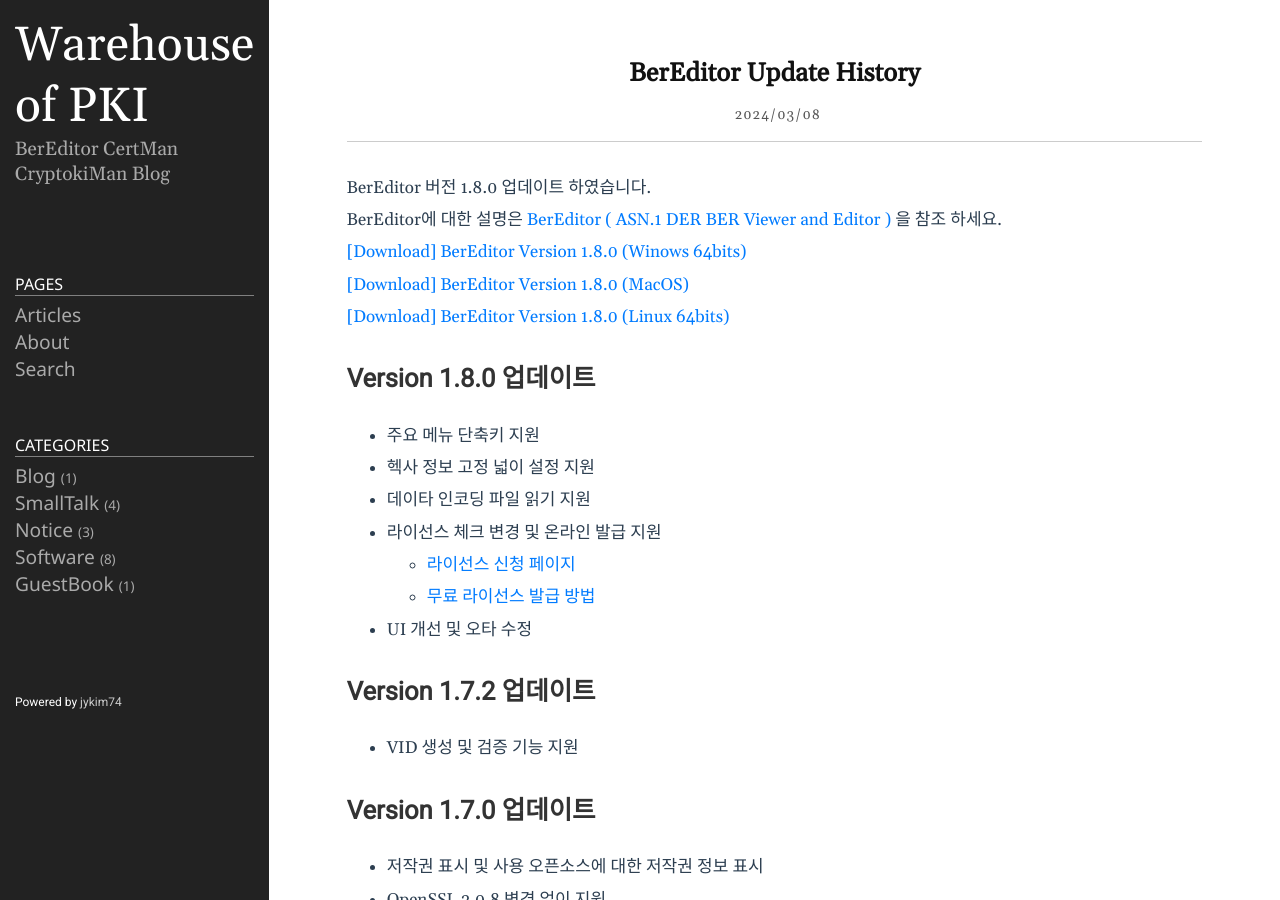
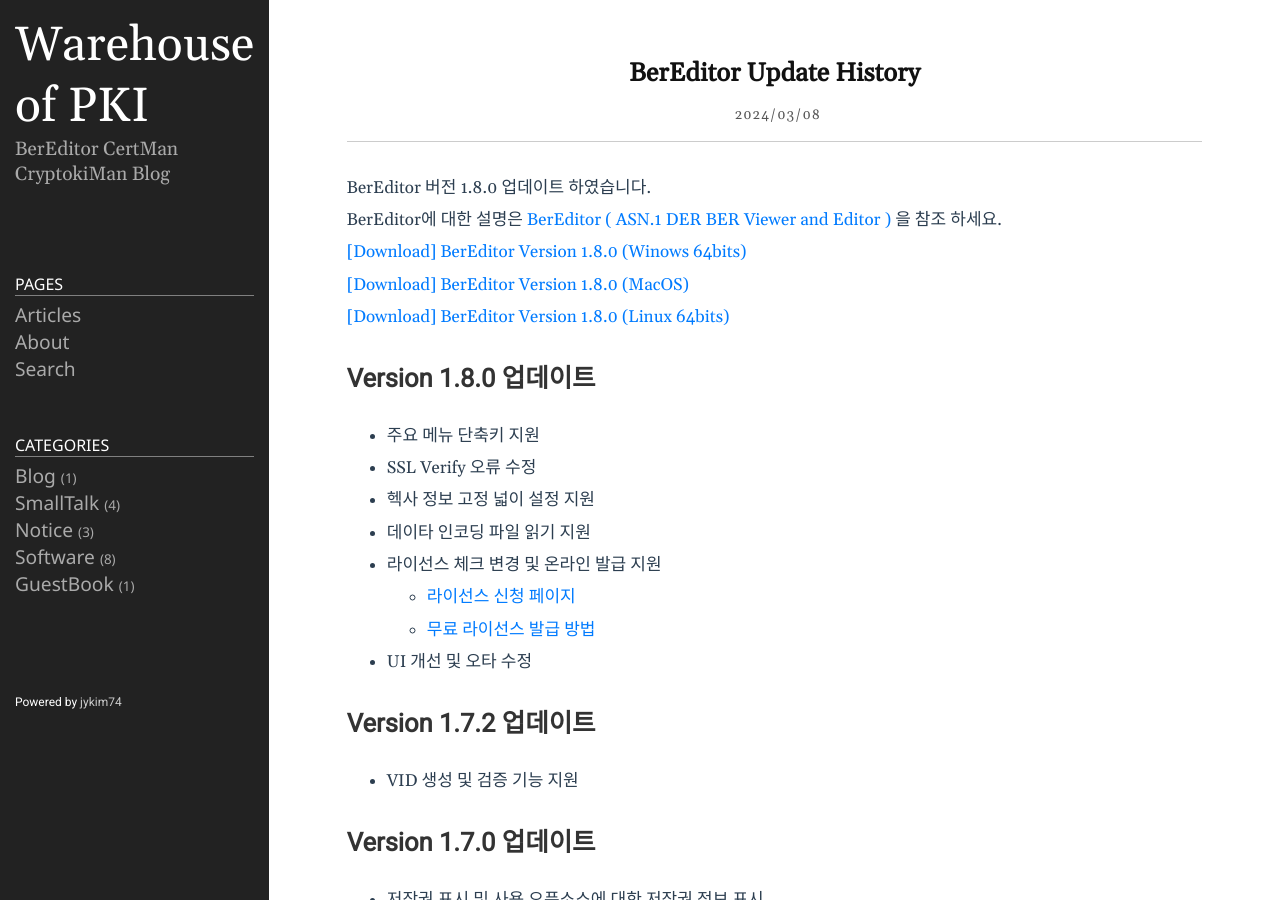
Before and after one commit to jykim74/jykim74.github.io, a Jekyll site: the page built from _posts/2024-03-08-BerEditorUpdate.md, in a window 1280 px wide and 900 px high. Built offline with Jekyll 4.4.1, drawn with Linux system fonts in a browser that asks for light colours; nearby versions of some CDN libraries; comment, search, counter and statistics services are not loaded.

Commit message:
Update 2024-03-08-BerEditorUpdate.md

```diff
--- a/_posts/2024-03-08-BerEditorUpdate.md
+++ b/_posts/2024-03-08-BerEditorUpdate.md
@@ -13,6 +13,7 @@
 
 ## Version 1.8.0 업데이트
 - 주요 메뉴 단축키 지원
+- SSL Verify 오류 수정
 - 헥사 정보 고정 넓이 설정 지원
 - 데이타 인코딩 파일 읽기 지원
 - 라이선스 체크 변경 및 온라인 발급 지원
```
